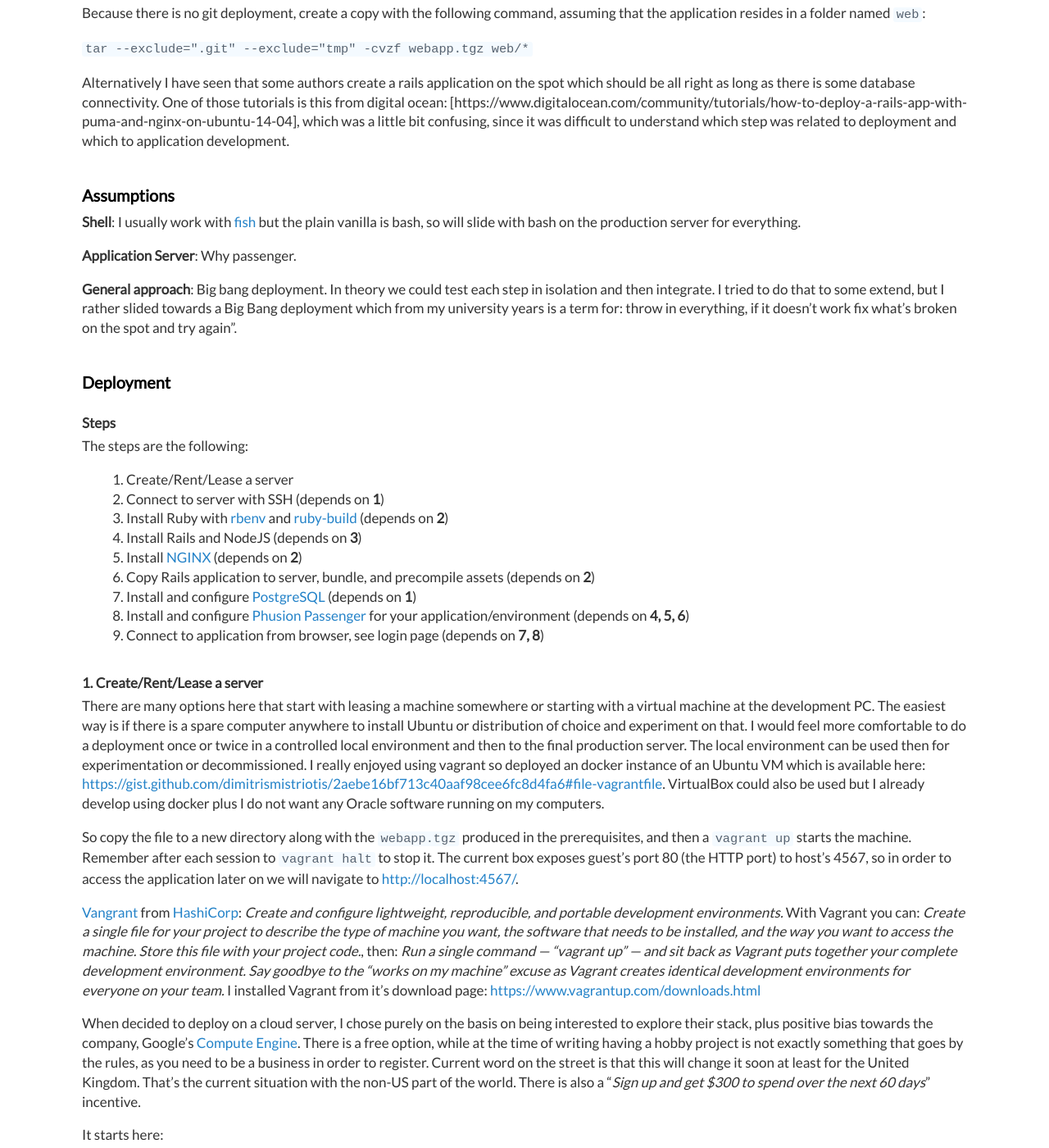
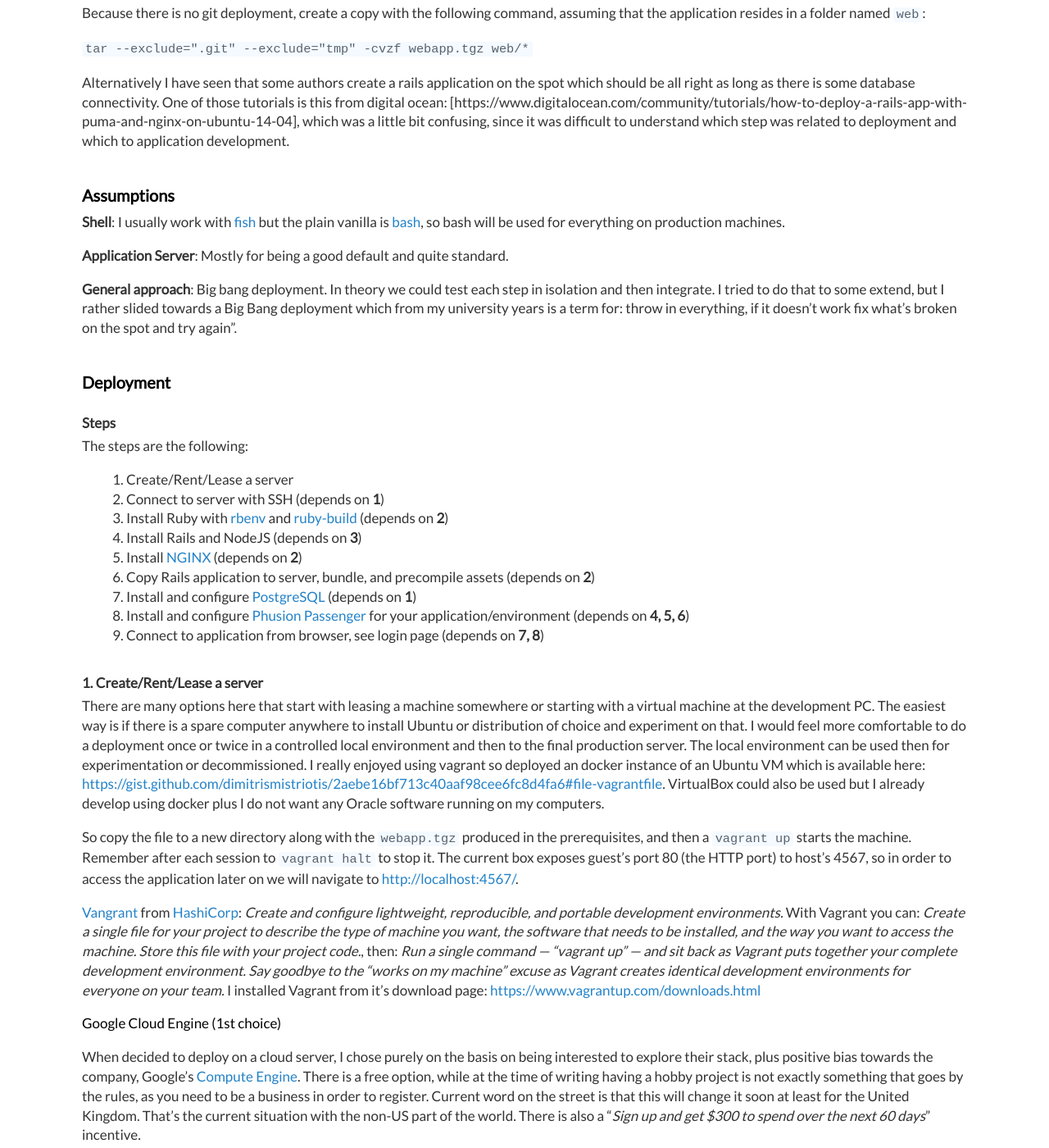
Before and after one commit to dimitrismistriotis/dimitrismistriotis.github.io, a Jekyll site: the page built from _posts/2017-01-07-deploy_rails.md, in a window 1280 px wide and 1400 px high, scrolled down 1178 px. Shown: the whole window at 82% size. Built offline with Jekyll 4.4.1, drawn with Linux system fonts in a browser that asks for light colours; some of the changed text lies outside the part shown.

Commit message:
Extensions and small corrections

````diff
--- a/_posts/2017-01-07-deploy_rails.md
+++ b/_posts/2017-01-07-deploy_rails.md
@@ -86,10 +86,10 @@ step was related to deployment and which to application development.
 ## Assumptions
 
 **Shell**: I usually work with [fish](https://fishshell.com/) but the plain
-vanilla is bash, so will slide with bash on the production server for
-everything.
+vanilla is [bash](https://www.gnu.org/software/bash/), so bash will be used for
+everything on production machines.
 
-**Application Server**: Why passenger.
+**Application Server**: Mostly for being a good default and quite standard.
 
 **General approach**: Big bang deployment. In theory we could test each step in
 isolation and then integrate. I tried to do that to some extend, but I rather
@@ -147,6 +147,8 @@ development environment. Say goodbye to the "works on my machine" excuse as
 Vagrant creates identical development environments for everyone on your team.*
 I installed Vagrant from it's download page:
 <https://www.vagrantup.com/downloads.html>
+
+#### Google Cloud Engine (1st choice)
 
 When decided to deploy on a cloud server, I chose purely on the basis on being
 interested to explore their stack, plus positive bias towards the company,
@@ -336,7 +338,8 @@ echo 'export PATH="$HOME/.rbenv/plugins/ruby-build/bin:$PATH"' >> ~/.bash_profil
 source ~/.bash_profile
 ```
 
-And time to get our preferred version of Ruby:
+And time to get our preferred version of Ruby (this was the one that the
+project to be deployed was using at the time):
 
 ```
 rbenv install -v 2.3.1
````
Also changed, not shown: other parts of _posts/2017-01-07-deploy_rails.md (+2 -1 lines).
